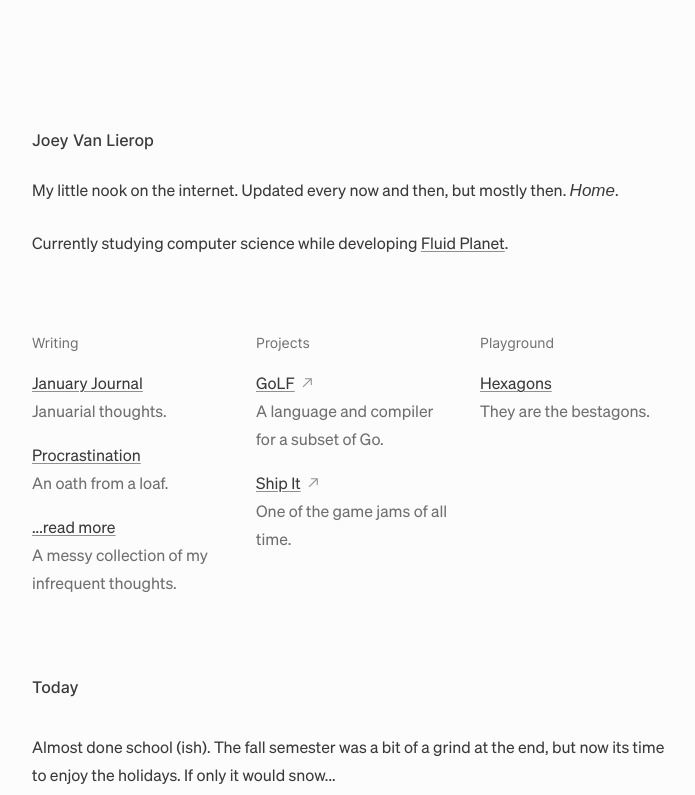
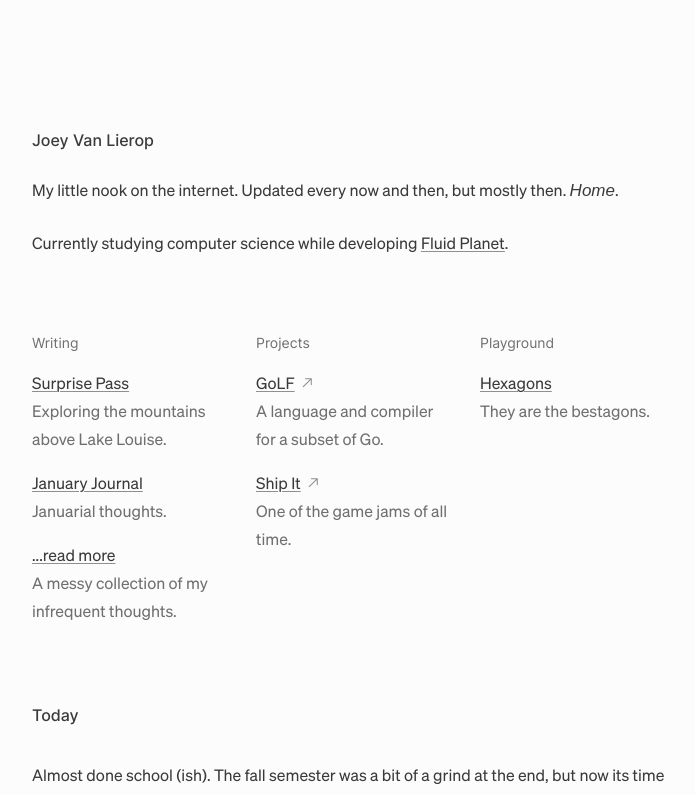
Before and after one commit to joeyvanlierop/joey, a Next.js app: page / in a window 1280 px wide. Shown: the top 795 px of the page, without its empty margins (280-975 px from the left). Built offline with nearby package versions, Linux system fonts and the light colour scheme; a web font is replaced by a local one.

Commit message:
Showoff Surprise Pass

```diff
--- a/app/page.tsx
+++ b/app/page.tsx
@@ -53,8 +53,8 @@ export default async function Home() {
           {/* Pillars */}
           <section className="flex mb-8 -mx-10 pl-10 gap-8 animate-enter animate-delay-[360ms] overflow-x-auto mask">
             <ShowoffSection title="Writing">
+              <WritingShowoff slug={"surprise-pass"} />
               <WritingShowoff slug={"january-journal"} />
-              <WritingShowoff slug={"procrastination"} />
 
               {/* TODO: Make the dots jump */}
               <Showoff
```
